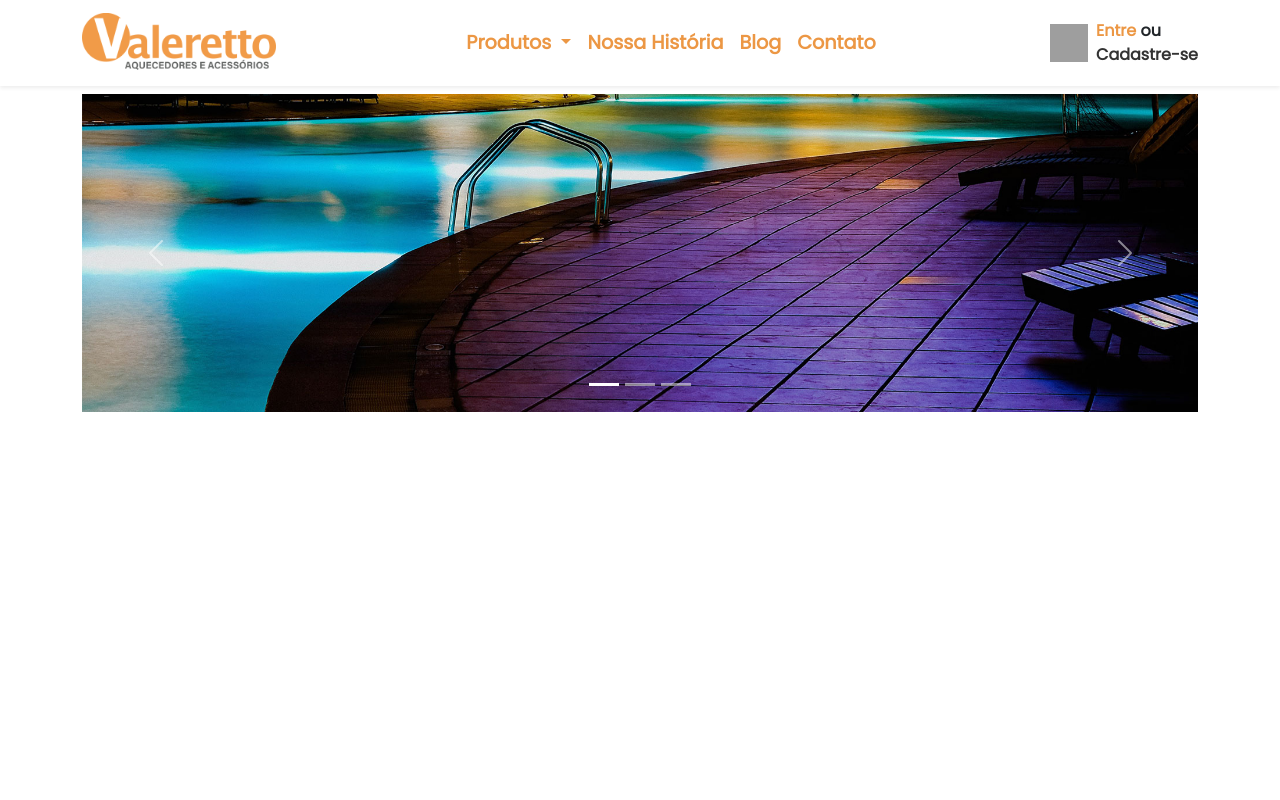
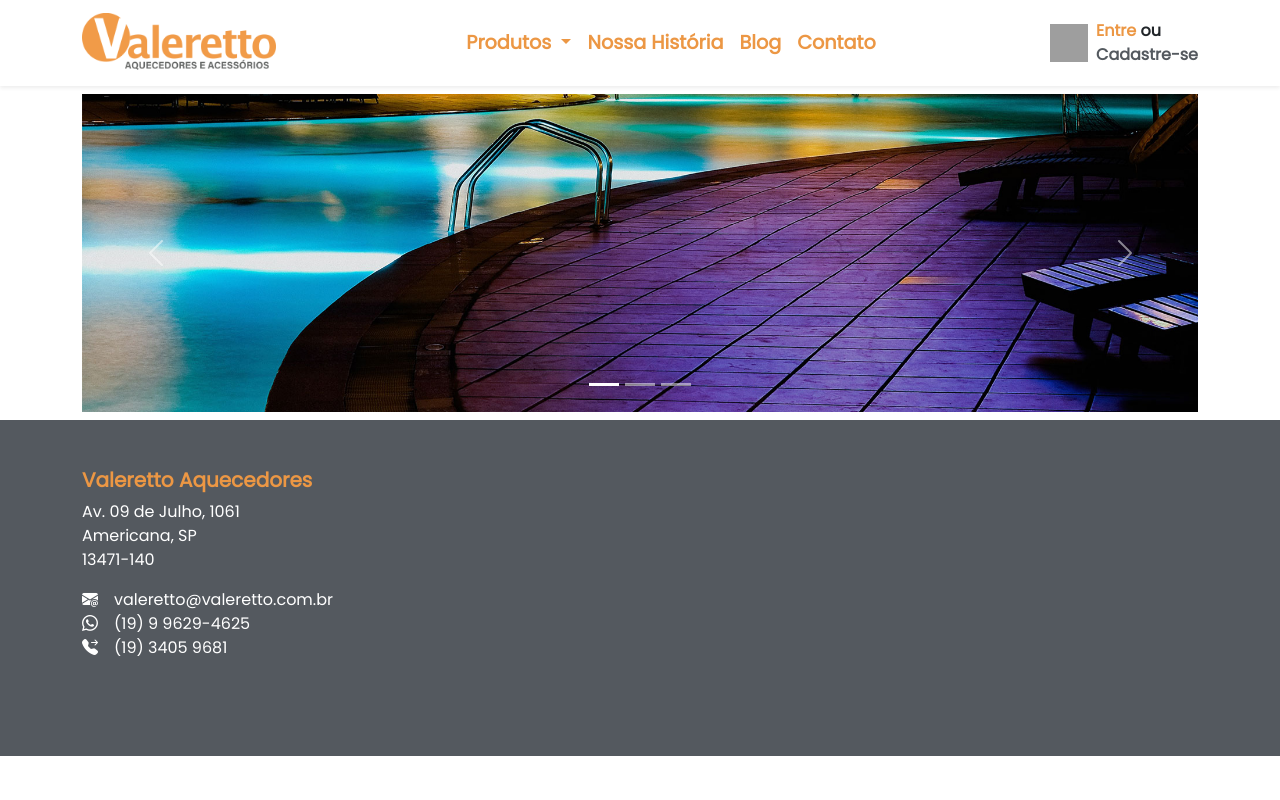
Before and after one commit to jgabrieldevhub/Valeretto-Aquecedores, a PHP site: page / in a window 1280 px wide. Run offline with PHP 8.4, Linux system fonts and the light colour scheme; grey boxes are pictures that could not be loaded.

Commit message:
primeiros passos do footer

```diff
--- a/index.html
+++ b/index.html
@@ -7,6 +7,7 @@
     <title>Valeretto Aquecedores - Valeretto</title>
     <link rel="stylesheet" href="./src/css/bootstrap.min.css">
     <link rel="stylesheet" href="./src/css/style.css">
+    <link rel="stylesheet" href="https://cdn.jsdelivr.net/npm/bootstrap-icons@1.13.1/font/bootstrap-icons.min.css">
     <link rel="icon" href="./src/img/transparent_png/cropped-Valeretto-favicon-192x192.png" sizes="192x192">
 </head>
 
@@ -149,11 +150,34 @@
 
         </div>
 
-      </div>
+      </div> -->
     <script src="./src/js/bootstrap.bundle.min.js"></script>
-    <script src="./src/js/script.js"></script> -->
+    <script src="./src/js/script.js"></script>
 
+    <footer class="pt-5 pb-5" style="background-color: var(--bs-dark-gray);">
+        <div class="container">
+            <div class="row">
+                <div class="col text-white mb-5 fs-6">
+                    <h5 class="fw-semibold" style="color: var(--bs-orange);">Valeretto Aquecedores</h5>
+                    <p>Av. 09 de Julho, 1061 <br>
+                    Americana, SP <br>
+                    13471-140</p>
 
+                    <div>
+                        <div>
+                            <i class="bi bi-envelope-at-fill me-3 hover-orange"></i>valeretto@valeretto.com.br
+                        </div>
+                        <div>
+                            <i class="bi bi-whatsapp me-3 hover-orange"></i>(19) 9 9629-4625
+                        </div>
+                        <div>
+                            <i class="bi bi-telephone-forward-fill me-3 hover-orange"></i>(19) 3405 9681
+                        </div>
+                    </div>
+                </div>
+            </div>
+        </div>
+    </footer>
 
 </body>
 
--- a/src/css/style.css
+++ b/src/css/style.css
@@ -40,7 +40,7 @@
 
 :root {
     --bs-orange: #ec9744;
-    --bs-dark-gray: #333333;
+    --bs-dark-gray: #54595F;
 }
 
 .text-orange {
```
